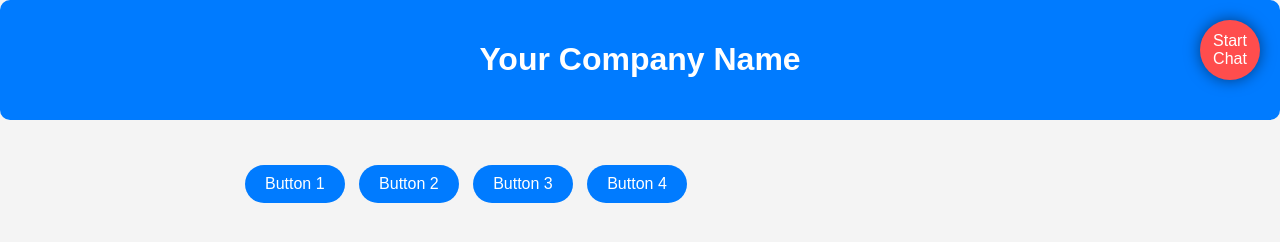
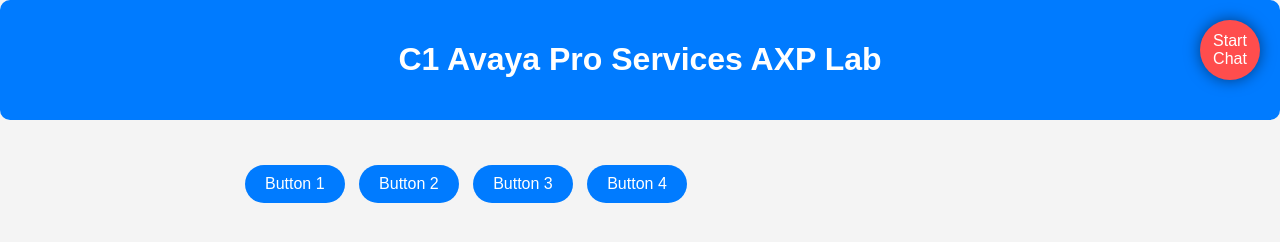
Before and after one commit to c1axplab/chat, a plain HTML site: page index.html in a window 1280 px wide. Drawn offline with Linux system fonts and the light colour scheme.

Commit message:
Add files via upload

```diff
--- a/index.html
+++ b/index.html
@@ -3,7 +3,7 @@
 <head>
     <meta charset="UTF-8">
     <meta name="viewport" content="width=device-width, initial-scale=1.0">
-    <title>Your Company Name</title>
+    <title>C1 Avaya Pro Services AXP Lab</title>
     <style>
         body {
             font-family: Arial, sans-serif;
@@ -64,7 +64,7 @@
 </head>
 <body>
     <header>
-        <h1>Your Company Name</h1>
+        <h1>C1 Avaya Pro Services AXP Lab</h1>
     </header>
     <div class="container">
         <a href="#" class="btn">Button 1</a>
```
